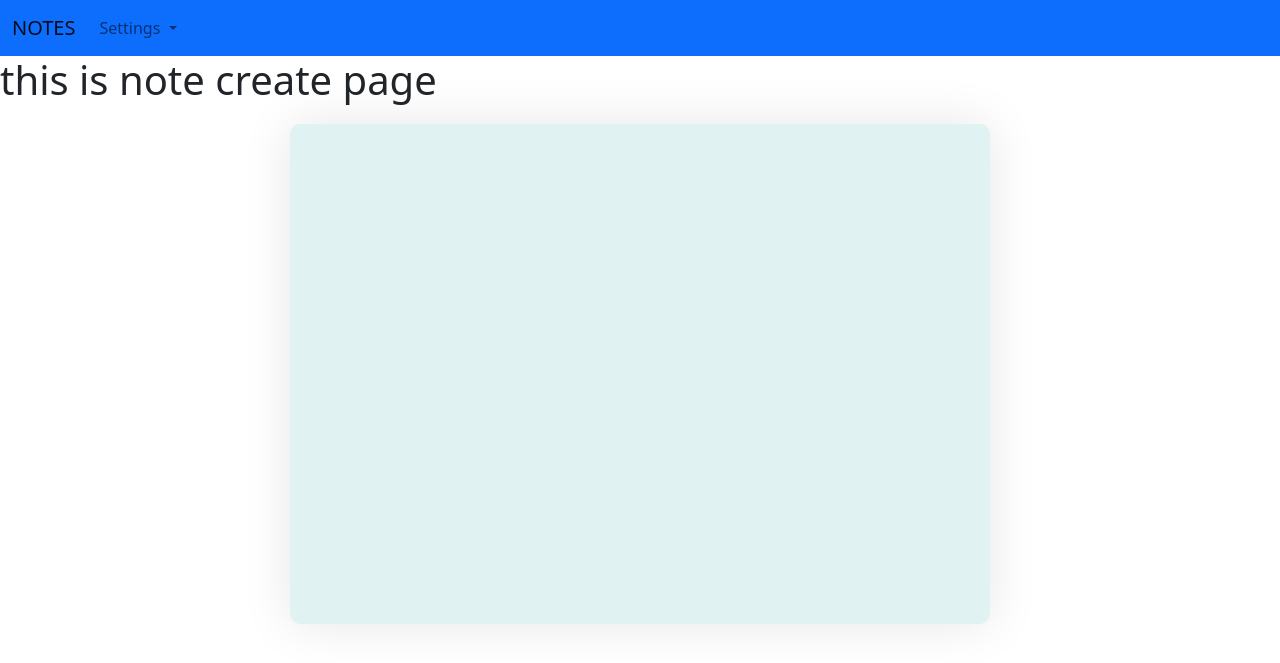
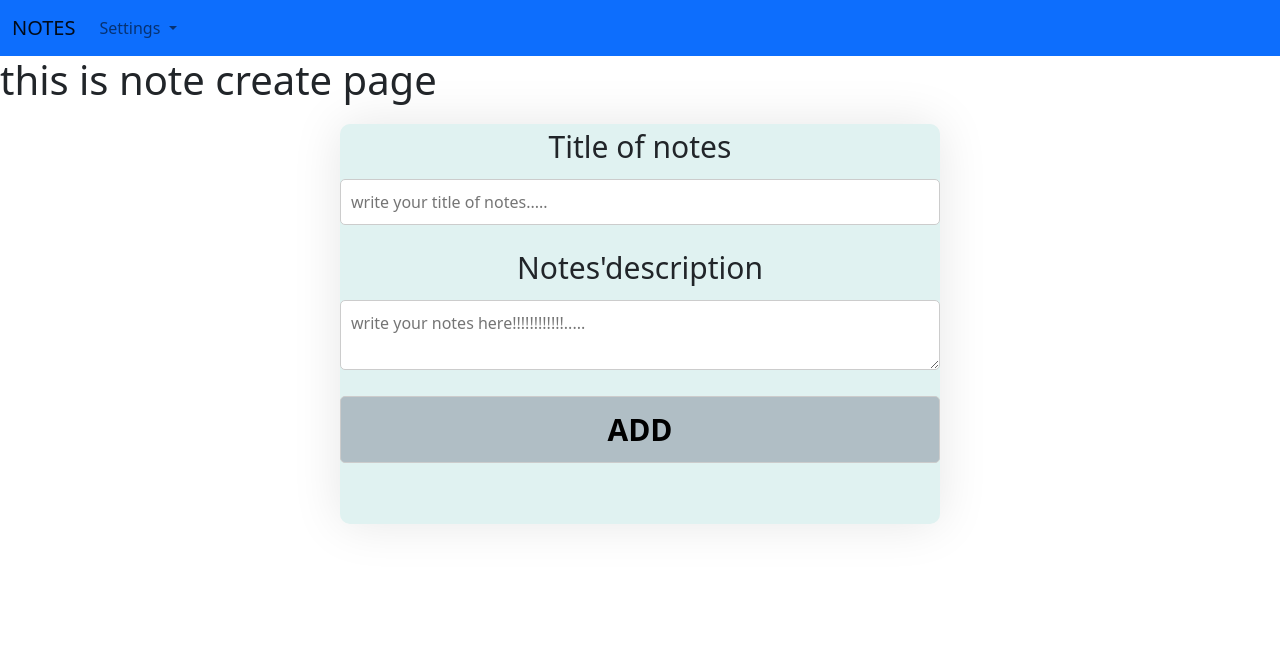
Before and after one commit to 54ntu/notes_app, a Django app: page /createNote/ in a window 1280 px wide. Shown: the top 663 px of the page. Run offline with Django 5.2, Linux system fonts and the light colour scheme.

Commit message:
create page is updated

```diff
--- a/project_note/note_app/urls.py
+++ b/project_note/note_app/urls.py
@@ -2,6 +2,6 @@ from django.urls import path
 from . import views
 
 urlpatterns = [
-    path('noteList/',views.index,name="index"),
+    path('',views.index,name="index"),
     path('createNote/',views.create_note,name="create-note"),
 ]
--- a/project_note/templates/layouts/master.html
+++ b/project_note/templates/layouts/master.html
@@ -24,7 +24,7 @@
     <!-- start of navbar  -->
     <nav class="navbar navbar-expand-lg navbar-light bg-primary">
         <div class="container-fluid">
-            <a class="navbar-brand" href="#">NOTES</a>
+            <a class="navbar-brand" href="{% url 'index'%}">NOTES</a>
             <button class="navbar-toggler" type="button" data-bs-toggle="collapse" data-bs-target="#navbarNavDropdown" aria-controls="navbarNavDropdown" aria-expanded="false" aria-label="Toggle navigation">
             <span class="navbar-toggler-icon"></span>
             </button>
--- a/project_note/templates/notes/createNote.html
+++ b/project_note/templates/notes/createNote.html
@@ -11,13 +11,53 @@ CREATE | PAGE
 
     .contain_box{
         background-color:#e0f2f1;
-    height:500px;
-    max-width:700px;
+        height:400px;
+        max-width:600px;
         margin: 20px auto;
         border-radius:10px;
         box-shadow: 0 0 50px rgba(0, 0, 0, 0.1);
+        text-align:center;
+
 
     }
+
+     label{
+            display: block;
+            margin-bottom: 10px;
+            font-size:30px;
+        }
+
+
+         input{
+            width: 100%;
+            padding: 10px;
+            border-radius: 5px;
+            border: 1px solid #ccc;
+            box-sizing: border-box;
+            margin-bottom: 20px;
+        }
+
+
+        textarea{
+            width:100%;
+            padding:10px;
+            border-radius:5px;
+            border:1px solid #ccc;
+            box-sizing:border-box;
+            margin-bottom:20px;
+        }
+
+        .sign_btn{
+            font-size:30px;
+            font-weight:bold;
+            background-color:#b0bec5;
+        }
+
+        .sign_btn:hover{
+            background-color:#69f0ae;
+        }
+
+
 
 
 {% endblock%}
@@ -29,8 +69,14 @@ CREATE | PAGE
 <h1>this is note create page</h1>
 
 <div class="contain_box">
+   <form >
 
-
+        <label for="note_title" > Title of notes</label>
+        <input type="text" id="note_title" name="note_title" placeholder="write your title of notes.....">
+        <label for="note_desc">Notes'description</label>
+        <textarea  id="note_desc" name="note_desc" placeholder="write your notes here!!!!!!!!!!!!....."></textarea>
+        <input type="submit" value="ADD" class="sign_btn" >
+    </form>
 </div>
 
 {% endblock%}
--- a/project_note/templates/notes/index.html
+++ b/project_note/templates/notes/index.html
@@ -53,10 +53,7 @@ NOTE | LIST
                 <button class="btn btn-sm btn-primary">update notes</button>
               </div>
           </div>
-
         </div>
-
-
   </div>
 
 
```
Lines whose indentation alone changed are shown as unchanged.
